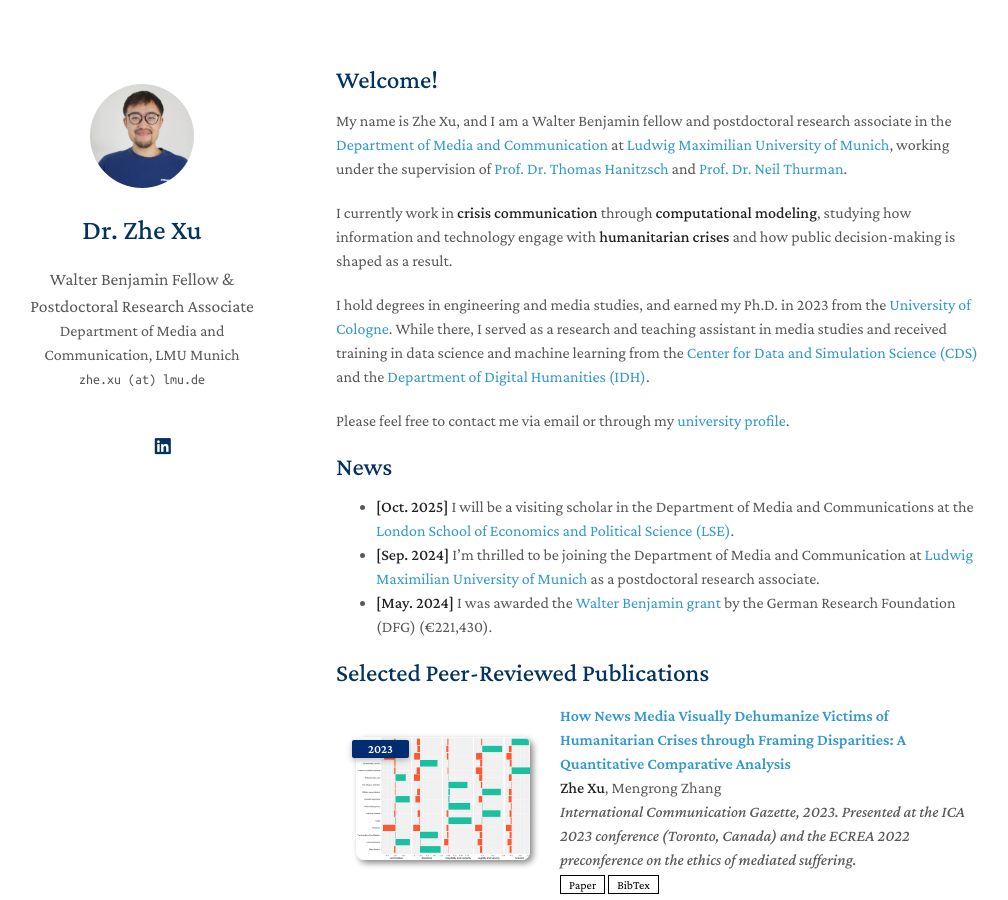
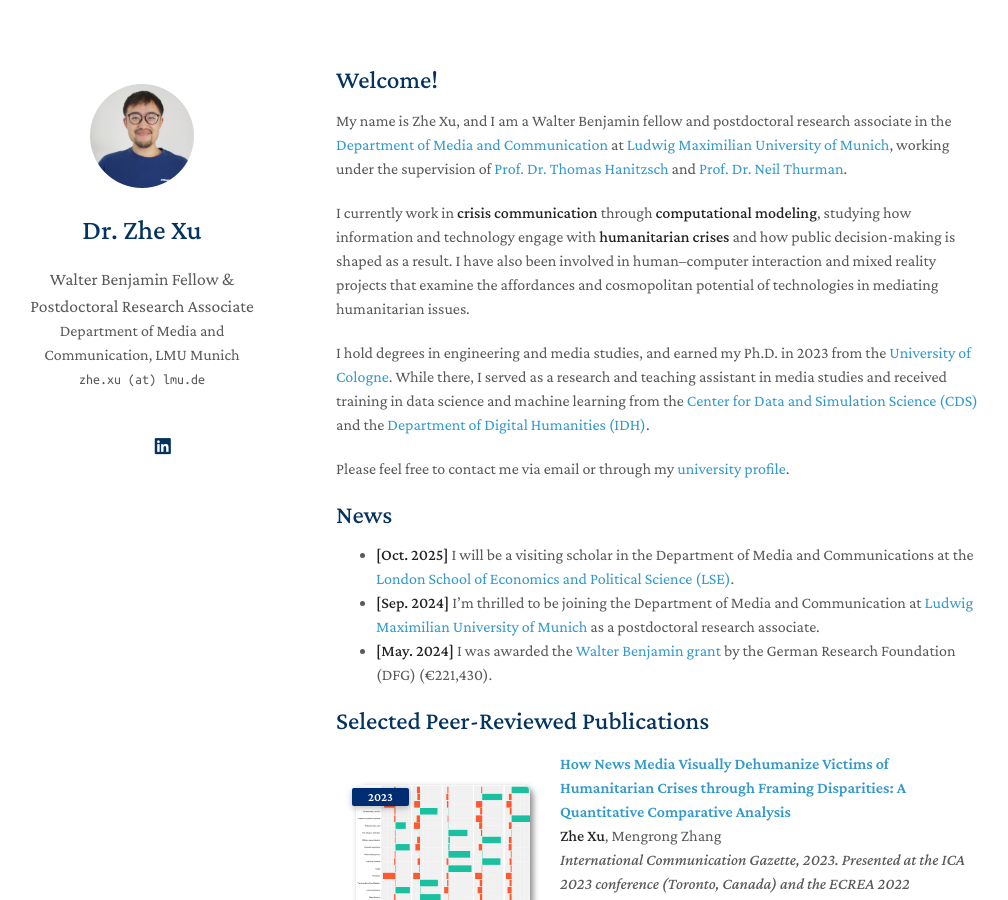
Before and after one commit to zhexuphd/home, a Jekyll site: the page built from index.md, in a window 1280 px wide and 900 px high. Shown: the whole window, without its empty margins (134-1142 px from the left). Built offline with Jekyll 4.4.1, drawn with Linux system fonts in a browser that asks for light colours; a style sheet for code colours, icons or effects is not loaded; our own code applies the rules of GitHub Pages for plain Markdown files.

Commit message:
Update index.md

```diff
--- a/index.md
+++ b/index.md
@@ -5,7 +5,7 @@ layout: homepage
 ## Welcome!
 My name is Zhe Xu, and I am a Walter Benjamin fellow and postdoctoral research associate in the [Department of Media and Communication](https://www.ifkw.uni-muenchen.de/index.html) at [Ludwig Maximilian University of Munich](https://www.lmu.de/en/), working under the supervision of [Prof. Dr. Thomas Hanitzsch](https://www.ifkw.uni-muenchen.de/organisation/personen/professoren/hanitzsch_thomas/index.html) and [Prof. Dr. Neil Thurman](https://neilthurman.com/).
 
-I currently work in **crisis communication** through **computational modeling**, studying how information and technology engage with **humanitarian crises** and how public decision-making is shaped as a result.
+I currently work in **crisis communication** through **computational modeling**, studying how information and technology engage with **humanitarian crises** and how public decision-making is shaped as a result. I have also been involved in human–computer interaction and mixed reality projects that examine the affordances and cosmopolitan potential of technologies in mediating humanitarian issues.
 
 I hold degrees in engineering and media studies, and earned my Ph.D. in 2023 from the [University of Cologne](https://www.uni-koeln.de/en/). While there, I served as a research and teaching assistant in media studies and received training in data science and machine learning from the [Center for Data and Simulation Science (CDS)](https://cds.uni-koeln.de/en/) and the [Department of Digital Humanities (IDH)](https://dh.phil-fak.uni-koeln.de/).
 
```
